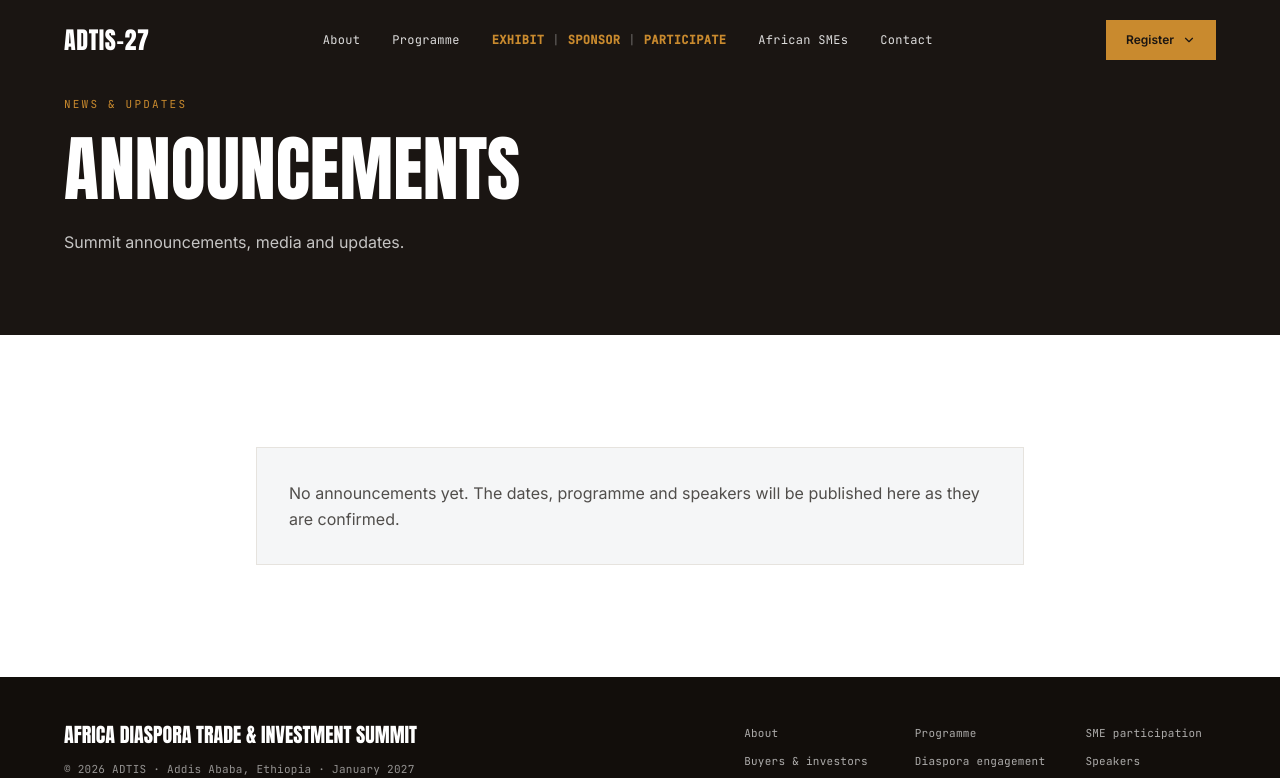
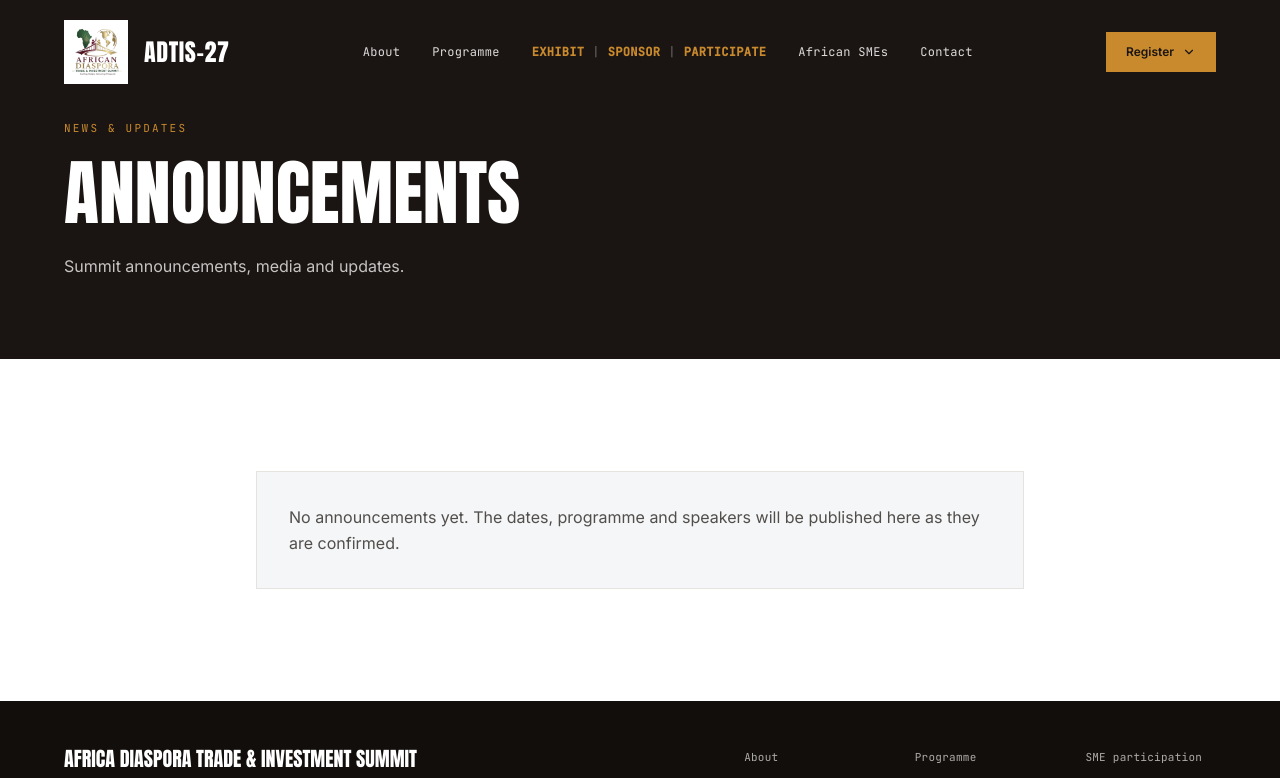
Before and after one commit to Entrust-Africa/entrust-platform, a Next.js app in the folder apps/summit/: page /news in a window 1280 px wide. Shown: the top 778 px of the page. Built offline with nearby package versions, Linux system fonts and the light colour scheme.

Commit message:
feat: show the ADTIS logo in the site header

```diff
--- a/apps/summit/src/components/site.tsx
+++ b/apps/summit/src/components/site.tsx
@@ -27,7 +27,9 @@ export function SiteHeader({ overHero = false }: { overHero?: boolean }) {
   return (
     <header className={overHero ? "relative z-30 px-6 py-6 lg:px-16" : "relative z-30 bg-ink px-6 py-5 text-white lg:px-16"}>
       <div className="mx-auto flex max-w-[82rem] flex-wrap items-center justify-between gap-x-8 gap-y-4 text-white">
-        <Link href="/" className="font-display text-2xl leading-none tracking-wide">
+        <Link href="/" className="flex items-center gap-4 font-display text-2xl leading-none tracking-wide">
+          {/* The logo's maroon and green only read on a light ground, so it sits on its own white tile. */}
+          <img src="/images/adtis-logo.jpg" alt="" width={800} height={803} className="size-14 bg-white sm:size-16" />
           ADTIS-27
         </Link>
         <nav aria-label="Main" className="order-3 flex w-full flex-wrap items-center gap-x-8 gap-y-3 font-mono text-xs tracking-wide md:order-none md:w-auto">
```
Also changed, not shown: apps/summit/public/images/adtis-logo.jpg (added).
